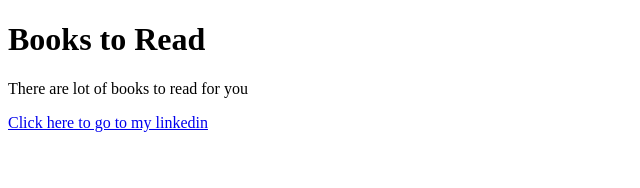
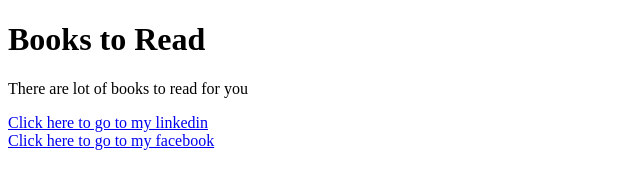
Before and after one commit to Krijan21/Html_Learning_Journey, a plain HTML site: page index.html in a window 1280 px wide. Shown: the whole page, without its empty margins (0-640 px from the left). Drawn offline with Linux system fonts and the light colour scheme.

Commit message:
Third Version of Website

```diff
--- a/index.html
+++ b/index.html
@@ -9,6 +9,8 @@
 <body>
     <h1> Books to Read</h1>
     <p> There are lot of books to read for you</p>
-    <a href="https://www.linkedin.com/in/krijan-prajapati/">Click here to go to my linkedin</a>
+    <a href="https://www.linkedin.com/in/krijan-prajapati/">Click here to go to my linkedin</a> <br/>
+    <a href="https://www.facebook.com/coolkrij/">Click here to go to my facebook</a>
+
 </body>
 </html>
```
